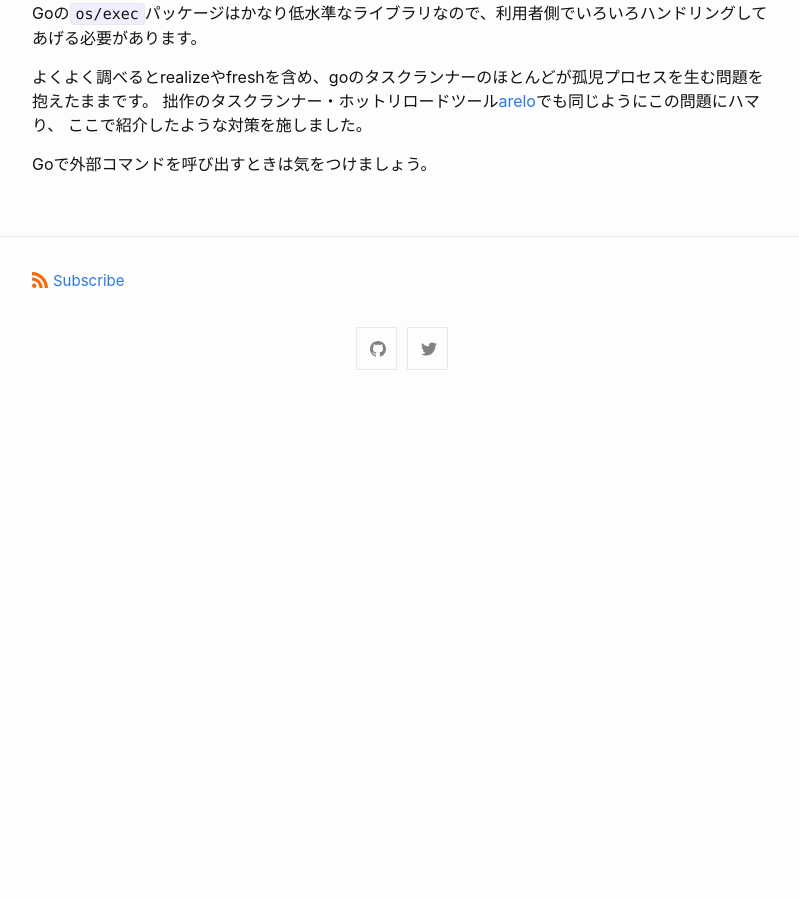
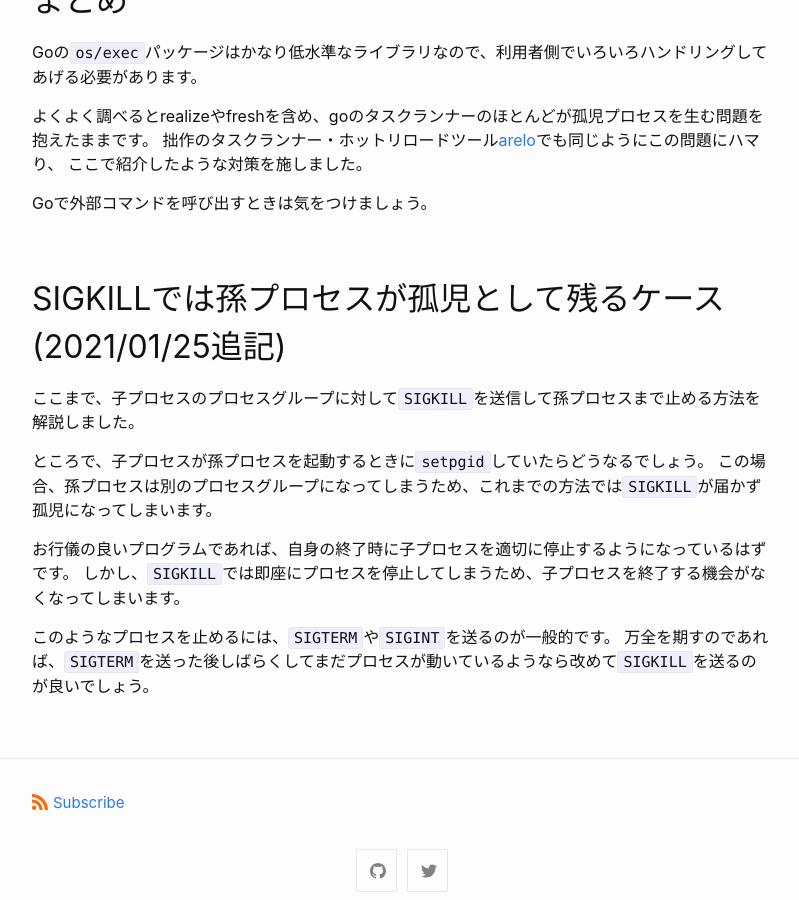
Before and after one commit to makiuchi-d/makiuchi-d.github.io, a Jekyll site: the page built from _posts/2020-05-10-go-kill-child-process.ja.md, in a window 1280 px wide and 900 px high, scrolled down 6174 px. Shown: the whole window, without its empty margins (238-1037 px from the left). Built offline with Jekyll 4.4.1, drawn with Linux system fonts in a browser that asks for light colours; before the commit the page ends 6579 px from its top, so only the background shows below that; some of the changed text lies outside the part shown.

Commit message:
孫プロセスがsetpgidされてる場合

```diff
--- a/_posts/2020-05-10-go-kill-child-process.ja.md
+++ b/_posts/2020-05-10-go-kill-child-process.ja.md
@@ -11,6 +11,8 @@ Goで子プロセスとして外部コマンドを呼び出すには、標準パ
 ここでは、孤児プロセスを生まないように安全に子プロセスをKillする方法を紹介します。
 
 ※手元の実行環境はLinuxですが、macOSもPOSIXなのできっと同じです。Windowsは知りません。
+
+（2021/01/25：SIGKILLでは孫プロセスが孤児として残るケースを追記）
 
 ## 孤児プロセスを生む状況の再現
 
@@ -280,3 +282,16 @@ Goの`os/exec`パッケージはかなり低水準なライブラリなので、
 ここで紹介したような対策を施しました。
 
 Goで外部コマンドを呼び出すときは気をつけましょう。
+
+## SIGKILLでは孫プロセスが孤児として残るケース (2021/01/25追記)
+
+ここまで、子プロセスのプロセスグループに対して`SIGKILL`を送信して孫プロセスまで止める方法を解説しました。
+
+ところで、子プロセスが孫プロセスを起動するときに`setpgid`していたらどうなるでしょう。
+この場合、孫プロセスは別のプロセスグループになってしまうため、これまでの方法では`SIGKILL`が届かず孤児になってしまいます。
+
+お行儀の良いプログラムであれば、自身の終了時に子プロセスを適切に停止するようになっているはずです。
+しかし、`SIGKILL`では即座にプロセスを停止してしまうため、子プロセスを終了する機会がなくなってしまいます。
+
+このようなプロセスを止めるには、`SIGTERM`や`SIGINT`を送るのが一般的です。
+万全を期すのであれば、`SIGTERM`を送った後しばらくしてまだプロセスが動いているようなら改めて`SIGKILL`を送るのが良いでしょう。
```
